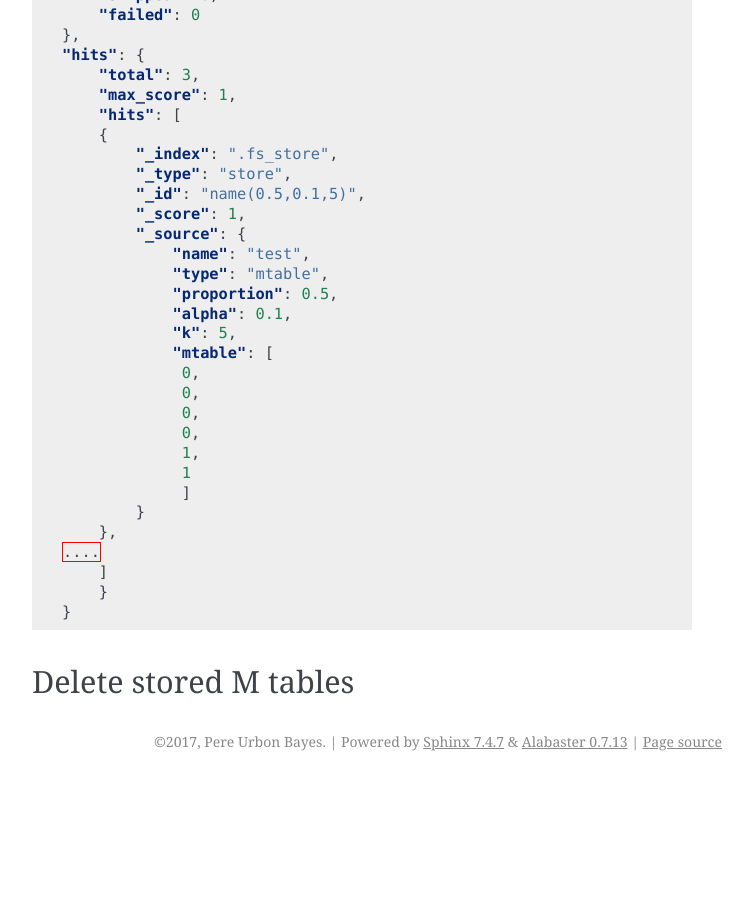
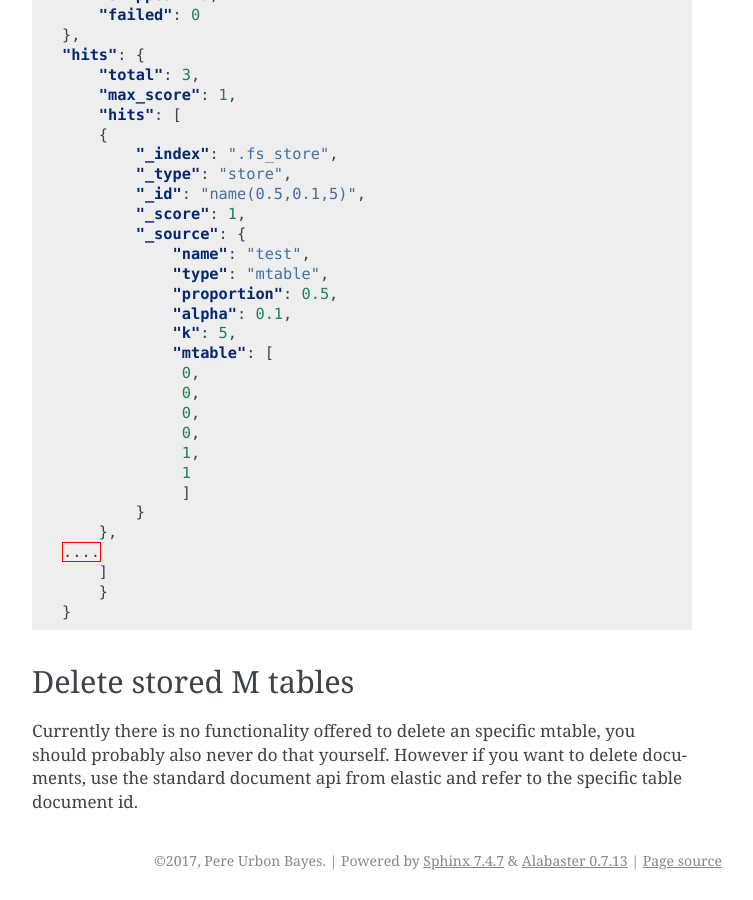
Before and after one commit to fair-search/fairsearch-fair-for-elasticsearch, a Sphinx documentation site: the page built from docs/building_the_mtable.rst, in a window 1280 px wide and 900 px high, scrolled down 2134 px. Shown: the whole window, without its empty margins (388-1141 px from the left). Built offline with Sphinx 7.4.7, drawn with Linux system fonts in a browser that asks for light colours; pages that are not in the unit, such as notebooks, are missing from menus; before the commit the page ends 2915 px from its top, so only the background shows below that.

Commit message:
add the delete stored mtables section

```diff
--- a/docs/building_the_mtable.rst
+++ b/docs/building_the_mtable.rst
@@ -143,3 +143,7 @@ this will give you an answer like:
 =======================
 Delete stored M tables
 =======================
+
+Currently there is no functionality offered to delete an specific mtable, you should probably also never do that yourself.
+However if you want to delete documents, use the standard document api from elastic and refer to the specific table
+document id.
```
